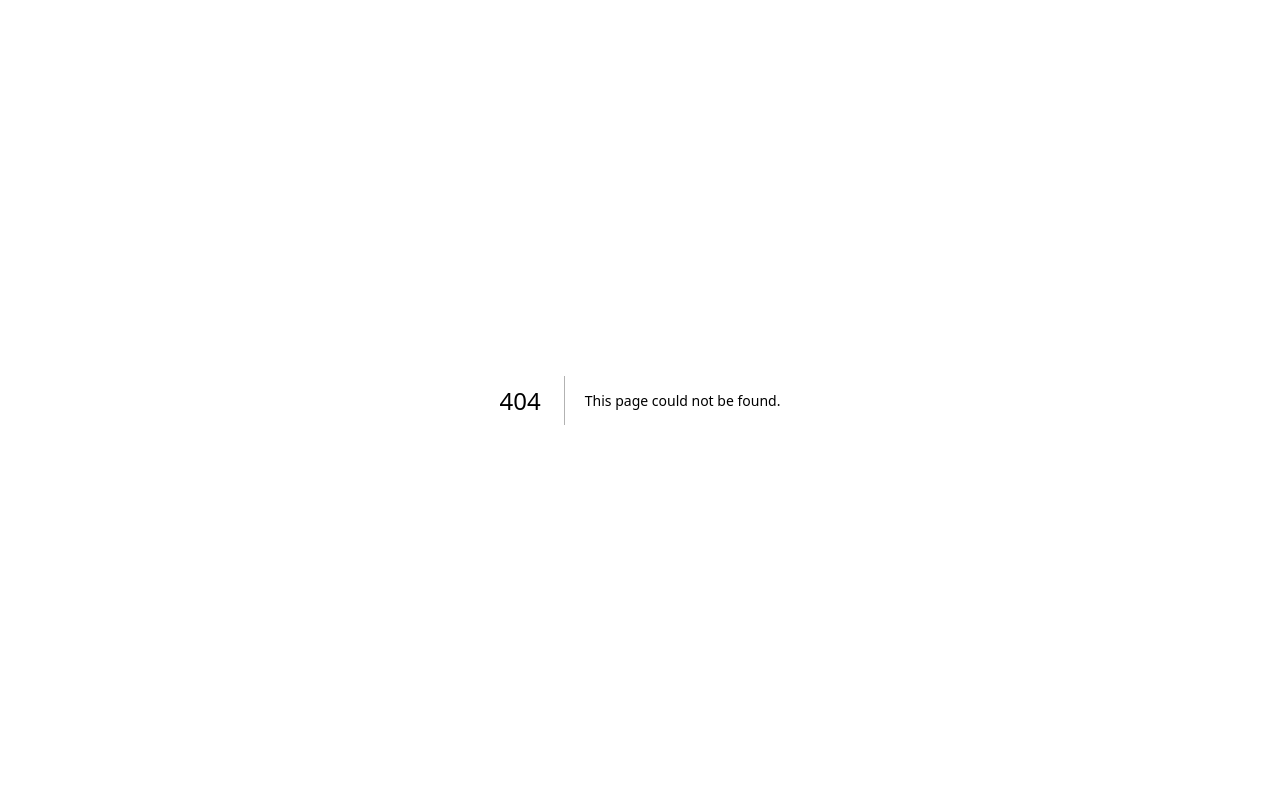
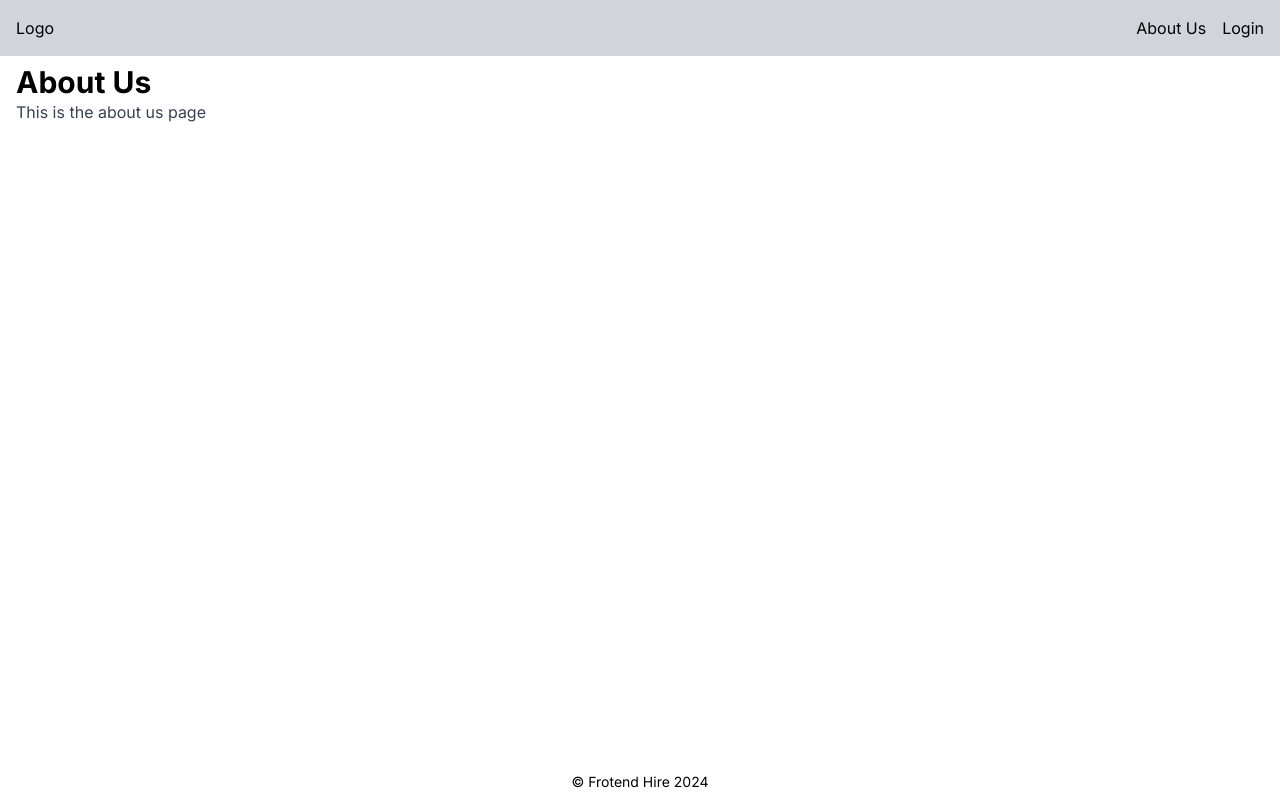
Before and after one commit to SaraZmni/login-flow-with-B2B-Test, a Next.js app: page /about in a window 1280 px wide. Before the commit this address had no page. Built offline with nearby package versions, Linux system fonts and the light colour scheme.

Commit message:
building landing page

```diff
--- /dev/null
+++ b/src/app/(marketing)/_components/footer.tsx
@@ -0,0 +1,7 @@
+export default function Footer() {
+  return (
+    <footer className="container py-2 text-center text-sm">
+      © Frotend Hire {new Date().getFullYear()}
+    </footer>
+  );
+}
--- /dev/null
+++ b/src/app/(marketing)/_components/header.tsx
@@ -0,0 +1,21 @@
+import Link from "next/link";
+
+export default function Header() {
+  return (
+    <header className="bg-gray-300">
+      <div className="container flex justify-between py-4">
+        <span>Logo</span>
+        <nav>
+          <ul className="flex gap-4">
+            <li>
+              <Link href="/about-us">About Us</Link>
+            </li>
+            <li>
+              <Link href="/login">Login</Link>
+            </li>
+          </ul>
+        </nav>
+      </div>
+    </header>
+  );
+}
--- /dev/null
+++ b/src/app/(marketing)/about/page.tsx
@@ -0,0 +1,8 @@
+export default function About() {
+  return (
+    <section className="container py-2">
+      <h1 className="text-3xl font-bold">About Us</h1>
+      <p className="text-gray-700">This is the about us page</p>
+    </section>
+  );
+}
--- /dev/null
+++ b/src/app/(marketing)/layout.tsx
@@ -0,0 +1,12 @@
+import Footer from "./_components/footer";
+import Header from "./_components/header";
+
+export default function Layout({ children }: React.PropsWithChildren) {
+  return (
+    <div className="flex h-svh flex-col">
+      <Header />
+      <main className="grow">{children}</main>
+      <Footer />
+    </div>
+  );
+}
--- /dev/null
+++ b/src/app/(marketing)/page.tsx
@@ -0,0 +1,8 @@
+export default function Home() {
+  return (
+    <section className="container mx-auto p-4">
+      <h1 className="text-3xl font-bold">Welcome to our website</h1>
+      <p className="text-gray-700">This is the landing page</p>
+    </section>
+  );
+}
--- a/tailwind.config.ts
+++ b/tailwind.config.ts
@@ -8,6 +8,10 @@ const config: Config = {
   ],
   theme: {
     extend: {
+      container: {
+        center: true,
+        padding: '16px',
+      },
       backgroundImage: {
         'gradient-radial': 'radial-gradient(var(--tw-gradient-stops))',
         'gradient-conic':
```
